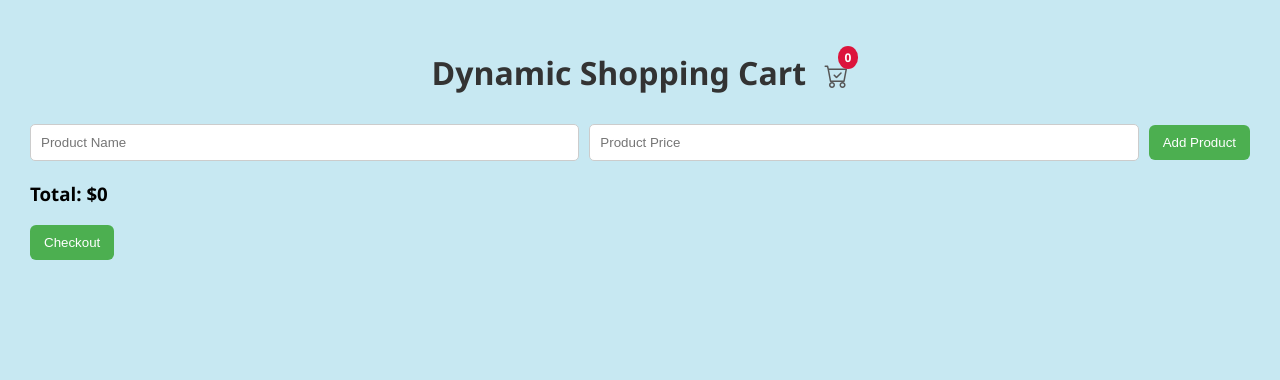
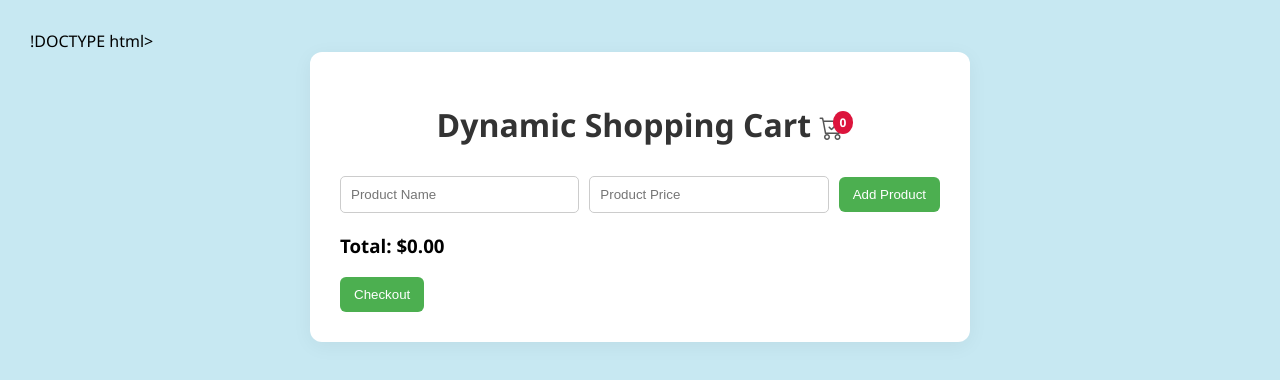
Before and after one commit to callmesophiii/dynamic-shopping-cart, a plain HTML site: page index.html in a window 1280 px wide. Drawn offline with nearby package versions, Linux system fonts and the light colour scheme.

Commit message:
Update index.html

```diff
--- a/index.html
+++ b/index.html
@@ -1,4 +1,4 @@
-<!DOCTYPE html>
+!DOCTYPE html>
 <html lang="en">
 <head>
   <meta charset="UTF-8">
@@ -8,26 +8,28 @@
   <link rel="stylesheet" href="https://cdn.jsdelivr.net/npm/bootstrap-icons@1.10.5/font/bootstrap-icons.css">
 </head>
 <body>
-  <h1>Dynamic Shopping Cart
-    <span class="icon-wrapper" title="Save Cart" style="cursor: pointer; margin-left: 10px;">
+  <div class="container">
+    <h1>
+      Dynamic Shopping Cart
+      <span class="icon-wrapper" title="Save Cart">
         <i class="bi bi-cart-check" id="save-cart-icon"></i>
         <span class="badge" id="cart-count">0</span>
       </span>
+    </h1>
 
-  </h1>
     <div id="product-container">
       <input type="text" id="product-name" placeholder="Product Name">
       <input type="number" id="product-price" placeholder="Product Price">
       <button id="add-product">Add Product</button>
     </div>
+
     <ul id="cart"></ul>
-  <h3>Total: $<span id="total-price">0</span></h3>
 
+    <h3>Total: $<span id="total-price">0.00</span></h3>
     <button id="checkout-btn">Checkout</button>
 
-<div id="payment-section" style="display: none; margin-top: 20px;">
+    <div id="payment-section" style="display: none;">
       <h3>Select Payment Method:</h3>
-
       <label><input type="radio" name="payment" value="credit" checked> Credit Card</label><br>
       <label><input type="radio" name="payment" value="paypal"> PayPal</label><br>
       <label><input type="radio" name="payment" value="cash"> Cash on Delivery</label><br>
@@ -48,6 +50,7 @@
       <br>
       <button id="confirm-payment">Confirm Payment</button>
     </div>
+  </div>
 
   <script src="script.js"></script>
 </body>
```
Lines whose indentation alone changed are shown as unchanged.
